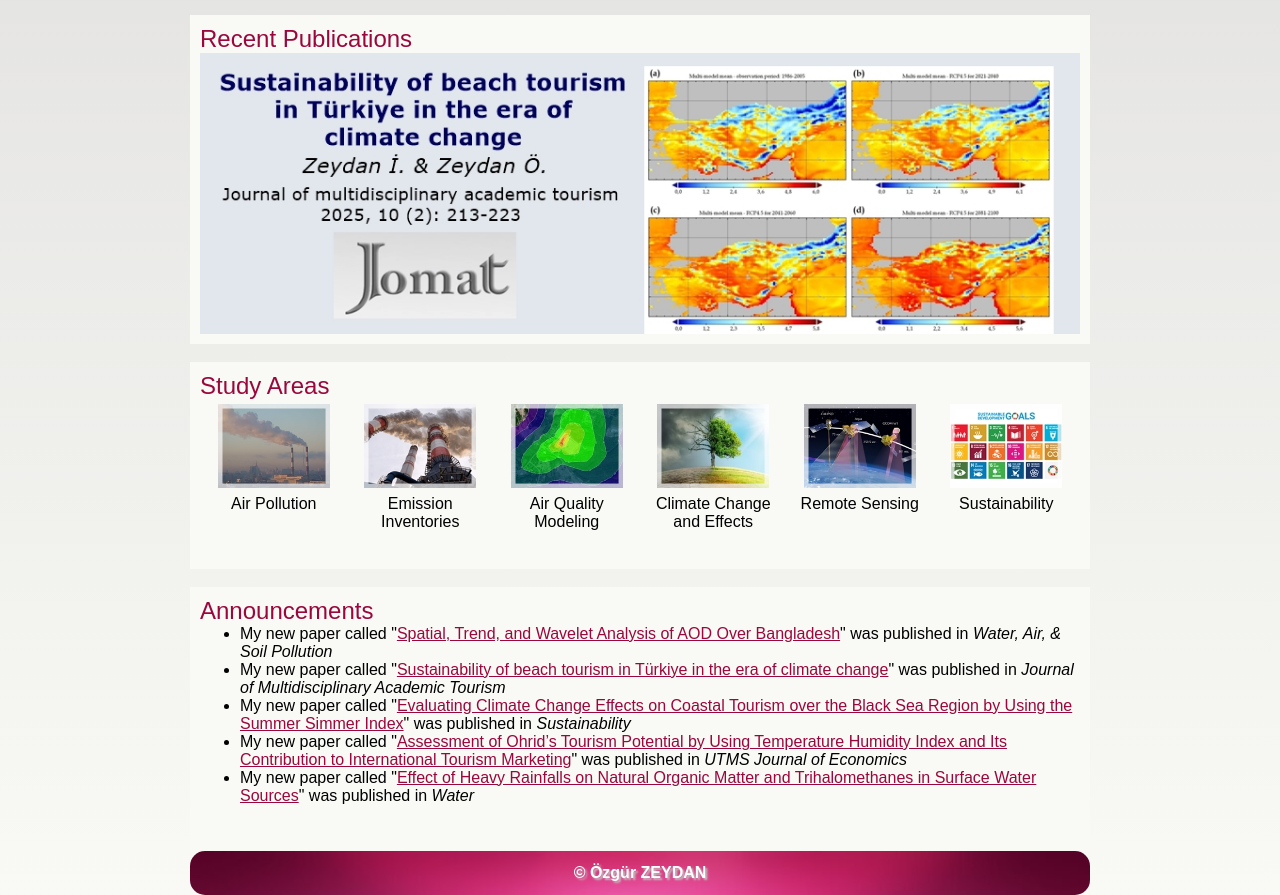
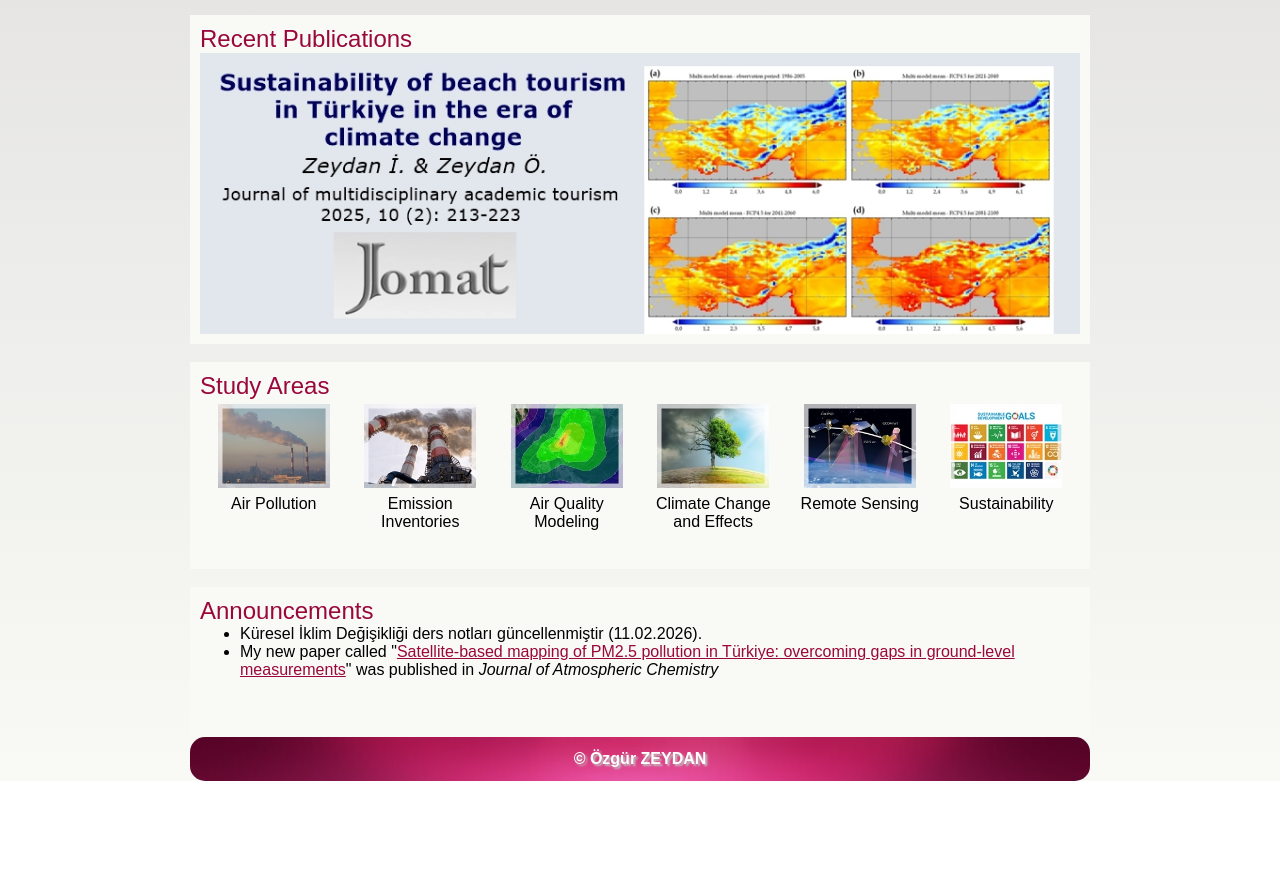
Before and after one commit to ozgurzeydan/ozgurzeydan, a plain HTML site: page index.html in a window 1280 px wide. Shown: the part 202-1097 px from the top of the page. After the commit the page ends 983 px from the top, so only its background shows below. Drawn offline with Linux system fonts and the light colour scheme.

Commit message:
Add files via upload

```diff
--- a/index.html
+++ b/index.html
@@ -155,11 +155,8 @@
 </table><span class="textstyle7"><br/></span></div>
 <div style="clear:both"></div></div></div><span class="textstyle7"><br/><br/></span><div id="container_69be48c0"><div id="container_69be48c0_padding" ><div class="textstyle2"><h2 id="heading_512d64b4">Announcements</h2><span class="textstyle7"><br/></span>
 <ul id="ul_23e78b93" class="ulstyle1">
-<li class="textstyle7">My new paper called &quot;<a href="https://doi.org/10.1007/s11270-025-08023-w" target="_blank">Spatial, Trend, and Wavelet Analysis of AOD Over Bangladesh</a>&quot; was published in <em>Water, Air, &amp; Soil Pollution</em>
-<li class="textstyle7">My new paper called &quot;<a href="https://doi.org/10.31822/jomat.2025-10-2-213" target="_blank">Sustainability of beach tourism in Türkiye in the era of climate change</a>&quot; was published in <em>Journal of Multidisciplinary Academic Tourism</em>
-<li class="textstyle7">My new paper called &quot;<a href="https://doi.org/10.3390/su17041490" target="_blank">Evaluating Climate Change Effects on Coastal Tourism over the Black Sea Region by Using the Summer Simmer Index</a>&quot; was published in <em>Sustainability</em>
-<li class="textstyle7">My new paper called &quot;<a href="https://www.researchgate.net/publication/387737406_Assessment_of_Ohrid's_Tourism_Potential_by_Using_Temperature_Humidity_Index_and_Its_Contribution_to_International_Tourism_Marketing" target="_blank">Assessment of Ohrid’s Tourism Potential by Using Temperature Humidity Index and Its Contribution to International Tourism Marketing</a>&quot; was published in <em>UTMS Journal of Economics</em>
-<li class="textstyle7">My new paper called &quot;<a href="https://doi.org/10.3390/w16243654" target="_blank">Effect of Heavy Rainfalls on Natural Organic Matter and Trihalomethanes in Surface Water Sources</a>&quot; was published in <em>Water</em>
+<li class="textstyle7">Küresel İklim Değişikliği ders notları güncellenmiştir (11.02.2026).
+<li class="textstyle7">My new paper called &quot;<a href="https://link.springer.com/article/10.1007/s10874-026-09489-6" target="_blank">Satellite-based mapping of PM2.5 pollution in Türkiye: overcoming gaps in ground-level measurements</a>&quot; was published in <em>Journal of Atmospheric Chemistry</em>
 </ul>
 </div>
 </div><span class="textstyle7"><br/><br/></span></div>
```
Also changed, not shown: publications.html (+1 -0 lines).
